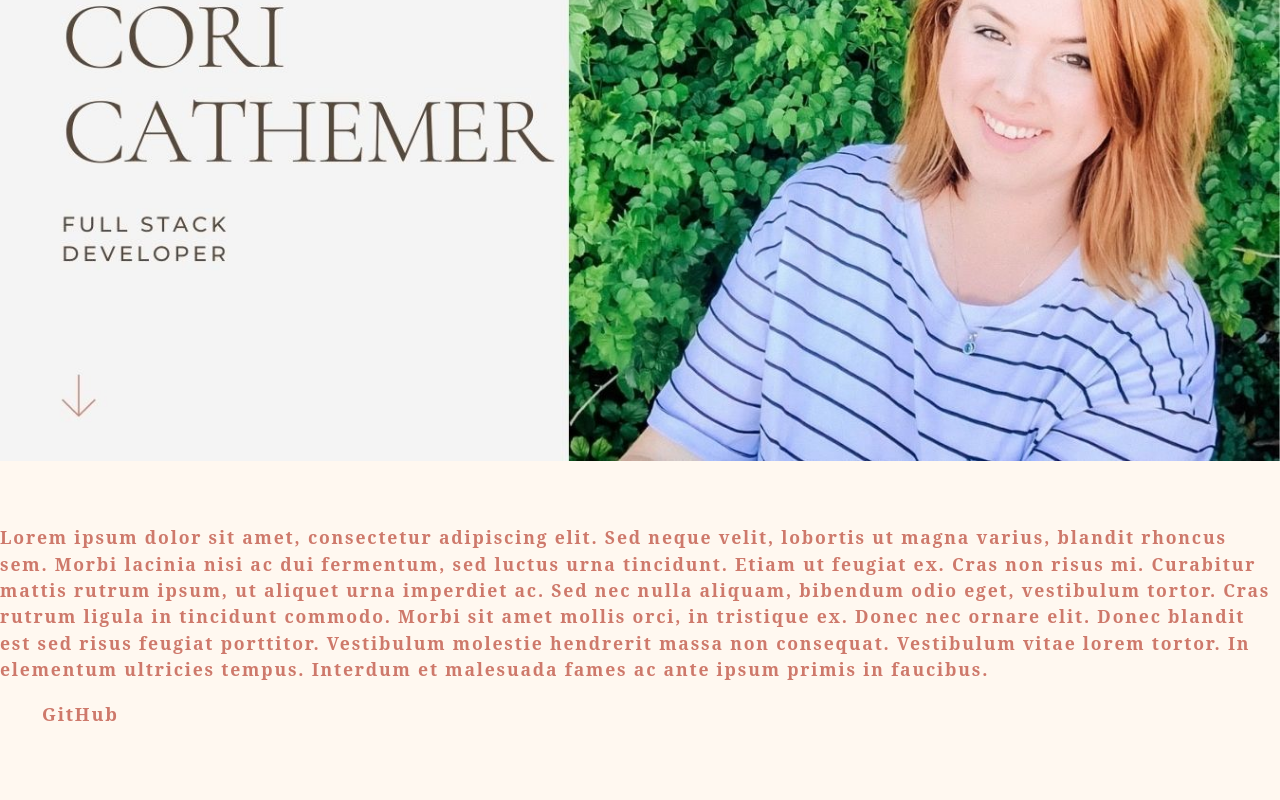
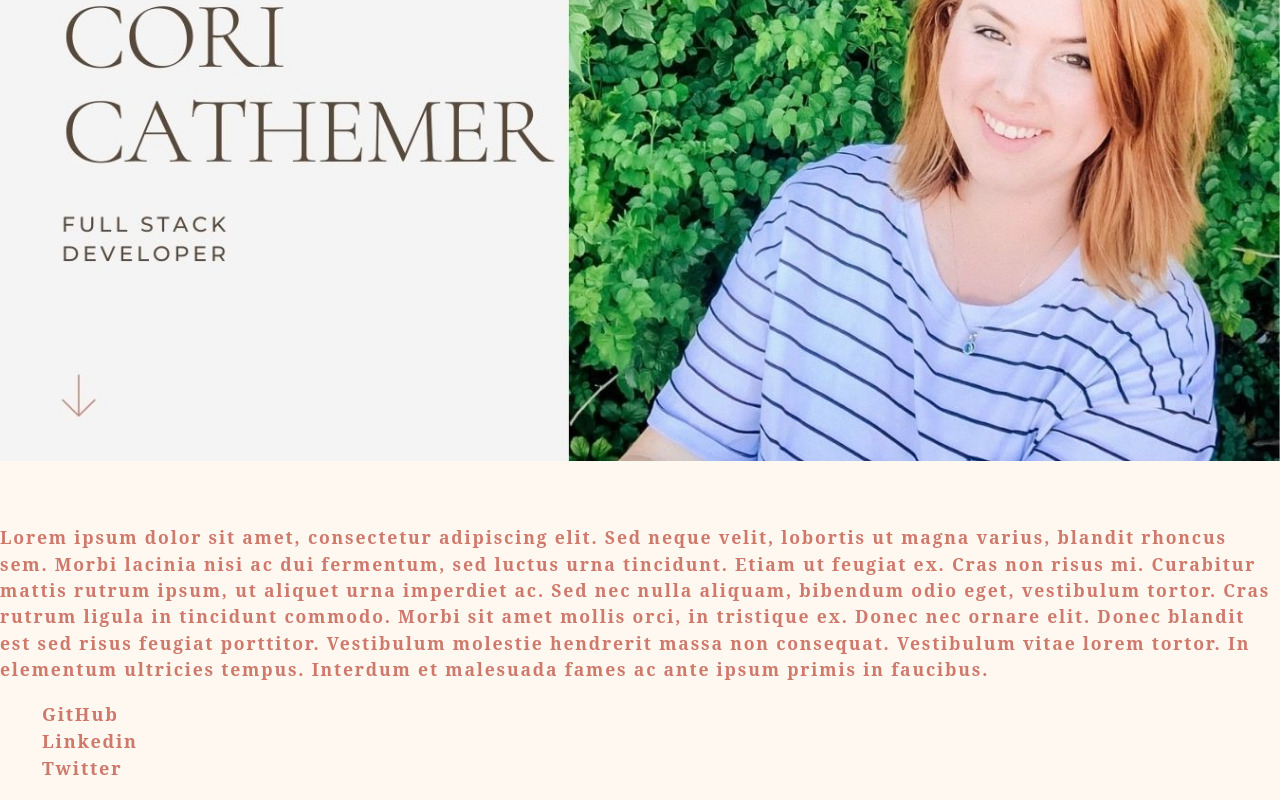
Before and after one commit to coricathemer/react-portfolio, a React (Create React App) app: page / in a window 1280 px wide. Shown: the part 374-1174 px from the top of the page. Before the commit the page ends 1120 px from the top, so only its background shows below. Built offline with nearby package versions, Linux system fonts and the light colour scheme.

Commit message:
added extra links to footer

```diff
--- a/src/components/pages/Footer.js
+++ b/src/components/pages/Footer.js
@@ -6,6 +6,8 @@ function Footer() {
       <div>
         <ul className="horizontal-list">
           <li><a href="https://github.com/coricathemer">GitHub</a></li>
+          <li><a href="https://www.linkedin.com/in/cori-cathemer-77218a192/">Linkedin</a></li>
+          <li><a href="https://twitter.com/coding_libra">Twitter</a></li>
         </ul>
       </div>
     </article>
```
